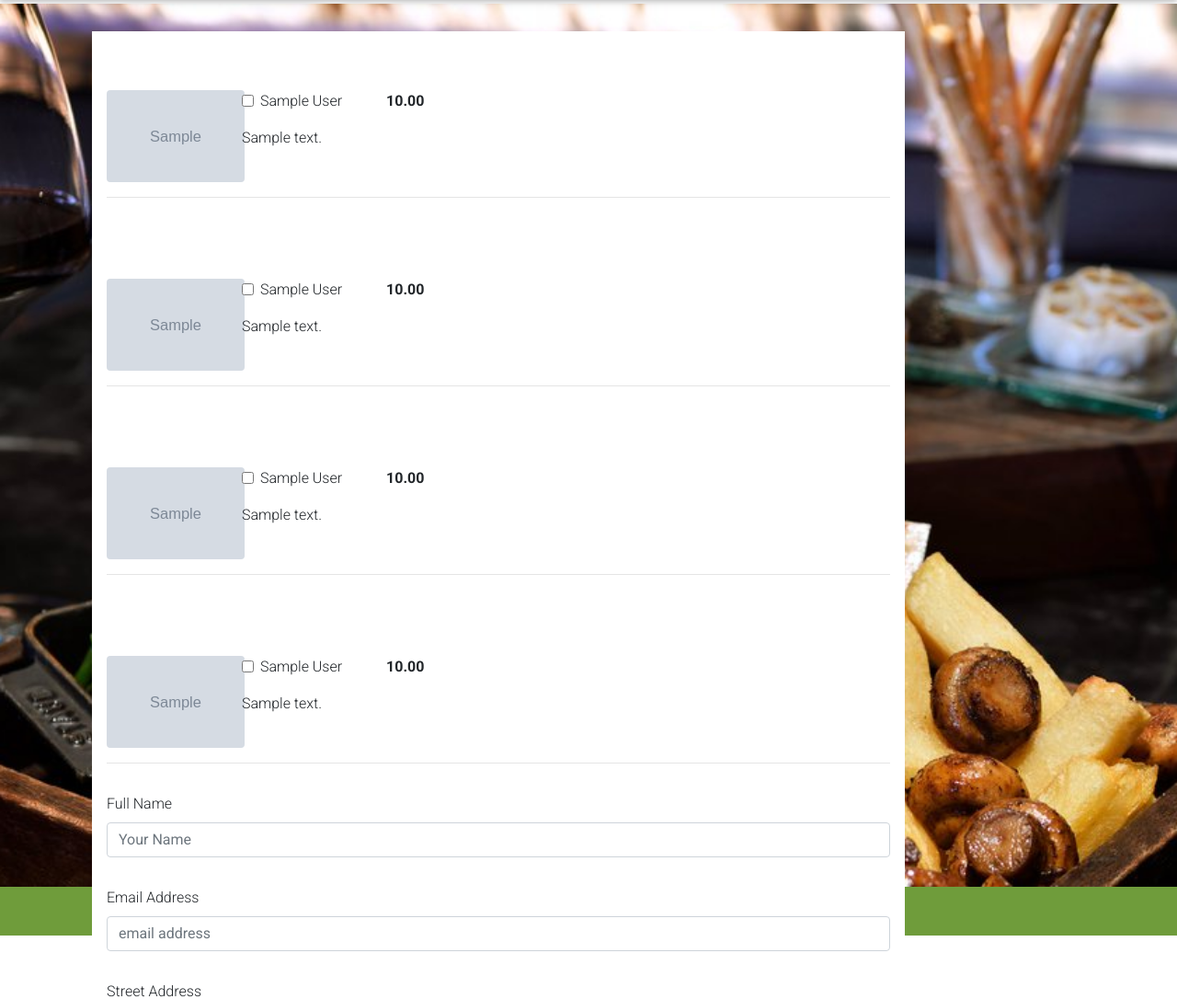
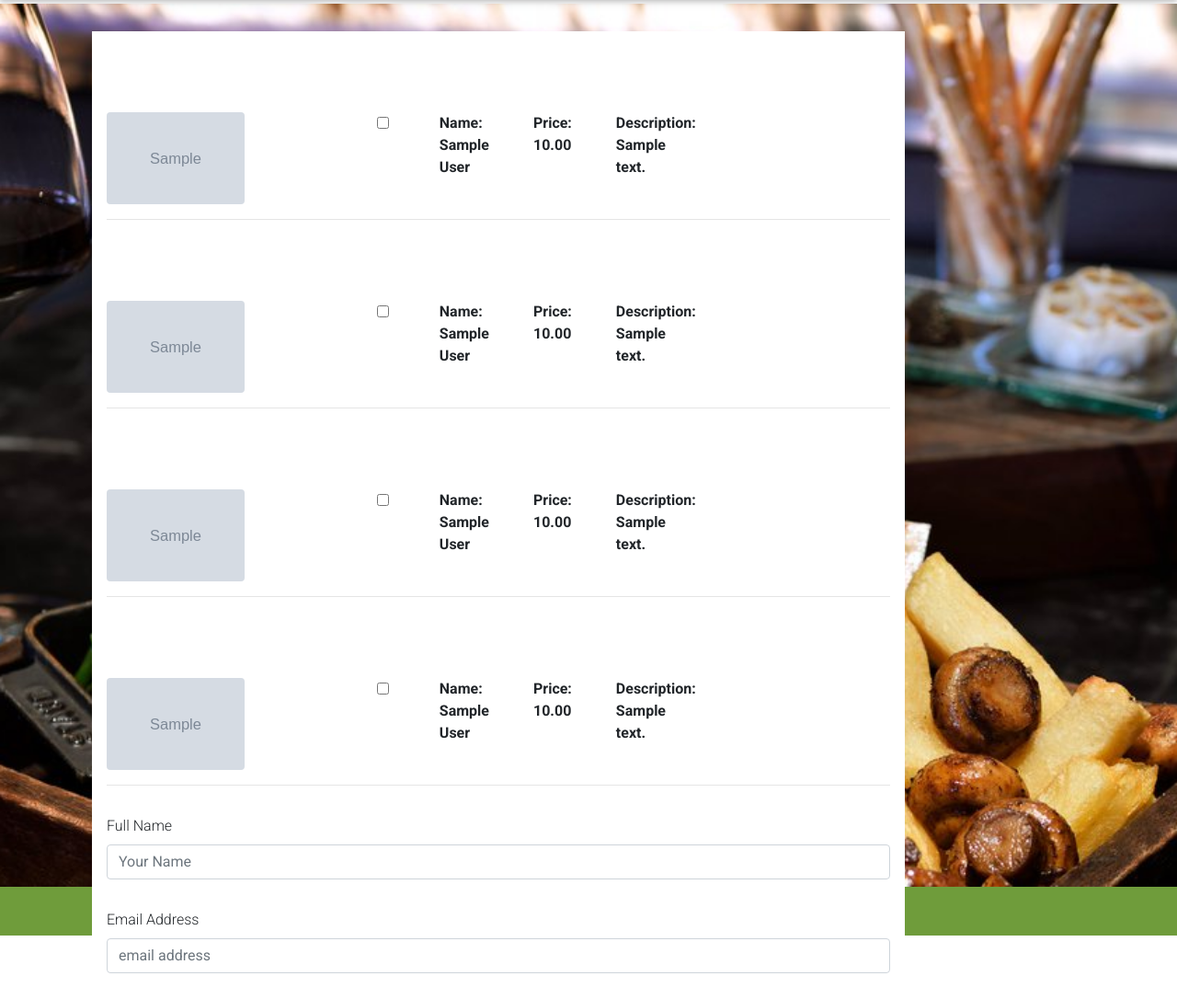
Before and after one commit to Andrewowalla/book-a-meal, a Django app: template customer/templates/customer/order.html in a window 1280 px wide. Shown: the part 61-1147 px from the top of the page at 92% size. Run offline with Django 4.2, Linux system fonts and the light colour scheme; the template is opened without the code that fills it: values that come from a table or form of the project are taken from there, others are empty; tables that the repository leaves empty hold one stand-in row (values such as "Sample post"); grey boxes marked "Sample" are stand-in pictures; some libraries are stand-ins or nearby versions.

Commit message:
Add update

```diff
--- a/customer/templates/customer/order.html
+++ b/customer/templates/customer/order.html
@@ -10,19 +10,20 @@
                 {% csrf_token%}
                 <div class="pt-5">
                     {% for app in appetizers %}
-                    <div class="row">
-                        <div class="col-md-2 col-sm-12">
+                    <div class="row mt-4">
+                        <div class="col-md-4 col-sm-4">
                             <img class="rounded" src="{{app.image.url}}" width="150" height="100">
                         </div>
-                        <div class="col-md-8 col-sm-12">
+                        <div class="col-md-4 col-sm-4">
                             <div class="d-flex flex-row">
                                 <div class="form-group form-check">
                                     <input type="checkbox" name="items[]" class="form-check-input" value="{{app.pk}}">
-                                    <label class="form-check-label">{{app.name}}</label>
+                                    <label class="form-check-label font-weight-bold pl-5">Name: {{app.name}}</label>
                                 </div>
-                                <p class="font-weight-bold pl-5">{{app.price}}</p>
+                                <p class="font-weight-bold pl-5">Price: {{app.price}}</p>
+                                <p  class="font-weight-bold pl-5">Description: {{app.description}}</p>
                             </div>
-                            <p>{{app.description}}</p>
+
                         </div>
                     </div>
                     <hr>
@@ -32,18 +33,19 @@
                 <div class="pt-5">
                     {%for entre in entres %}
                     <div class="row mt-4">
-                        <div class="col-md-2 col-sm-12">
+                        <div class="col-md-4 col-sm-4">
                             <img class="rounded" src="{{entre.image.url}}" width="150" height="100">
                         </div>
-                        <div class="col-md-8 col-sm-12">
+                        <div class="col-md-4 col-sm-4">
                             <div class="d-flex flex-row">
                                 <div class="form-group form-check">
                                     <input type="checkbox" name="items[]" class="form-check-input" value="{{entre.pk}}">
-                                    <label class="form-check-label">{{entre.name}}</label>
+                                    <label class="form-check-label font-weight-bold pl-5">Name: {{entre.name}}</label>
                                 </div>
-                                <p class="font-weight-bold pl-5">{{entre.price}}</p>
+                                <p class="font-weight-bold pl-5">Price: {{entre.price}}</p>
+                                <p class="font-weight-bold pl-5">Description: {{entre.description}}</p>
                             </div>
-                            <p>{{entre.description}}</p>
+
                         </div>
                     </div>
                     <hr>
@@ -53,18 +55,19 @@
                 <div class="pt-5">
                     {%for dessert in desserts %}
                     <div class="row mt-4">
-                        <div class="col-md-2 col-sm-12">
+                        <div class="col-md-4 col-sm-4">
                             <img class="rounded" src="{{dessert.image.url}}" width="150" height="100">
                         </div>
-                        <div class="col-md-8 col-sm-12">
+                        <div class="col-md-4 col-sm-4">
                             <div class="d-flex flex-row">
                                 <div class="form-group form-check">
                                     <input type="checkbox" name="items[]" class="form-check-input" value="{{dessert.pk}}">
-                                    <label class="form-check-label">{{dessert.name}}</label>
+                                    <label class="form-check-label font-weight-bold pl-5">Name: {{dessert.name}}</label>
                                 </div>
-                                <p class="font-weight-bold pl-5">{{dessert.price}}</p>
+                                <p class="font-weight-bold pl-5">Price: {{dessert.price}}</p>
+                                <p class="font-weight-bold pl-5">Description: {{dessert.description}}</p>
                             </div>
-                            <p>{{dessert.description}}</p>
+
                         </div>
                     </div>
                     <hr>
@@ -74,18 +77,19 @@
                 <div class="pt-5">
                     {%for drink in drinks %}
                     <div class="row mt-4">
-                        <div class="col-md-2 col-sm-12">
+                        <div class="col-md-4 col-sm-4">
                             <img class="rounded" src="{{drink.image.url}}" width="150" height="100">
                         </div>
-                        <div class="col-md-8 col-sm-12">
+                        <div class="col-md-4 col-sm-4">
                             <div class="d-flex flex-row">
                                 <div class="form-group form-check">
                                     <input type="checkbox" name="items[]" class="form-check-input" value="{{drink.pk}}">
-                                    <label class="form-check-label">{{drink.name}}</label>
+                                    <label class="form-check-label font-weight-bold pl-5">Name: {{drink.name}}</label>
                                 </div>
-                                <p class="font-weight-bold pl-5">{{drink.price}}</p>
+                                <p class="font-weight-bold pl-5">Price: {{drink.price}}</p>
+                                <p class="font-weight-bold pl-5">Description: {{drink.description}}</p>
                             </div>
-                            <p>{{drink.description}}</p>
+
                         </div>
                     </div>
                     <hr>
```
Also changed, not shown: 1 other file.
